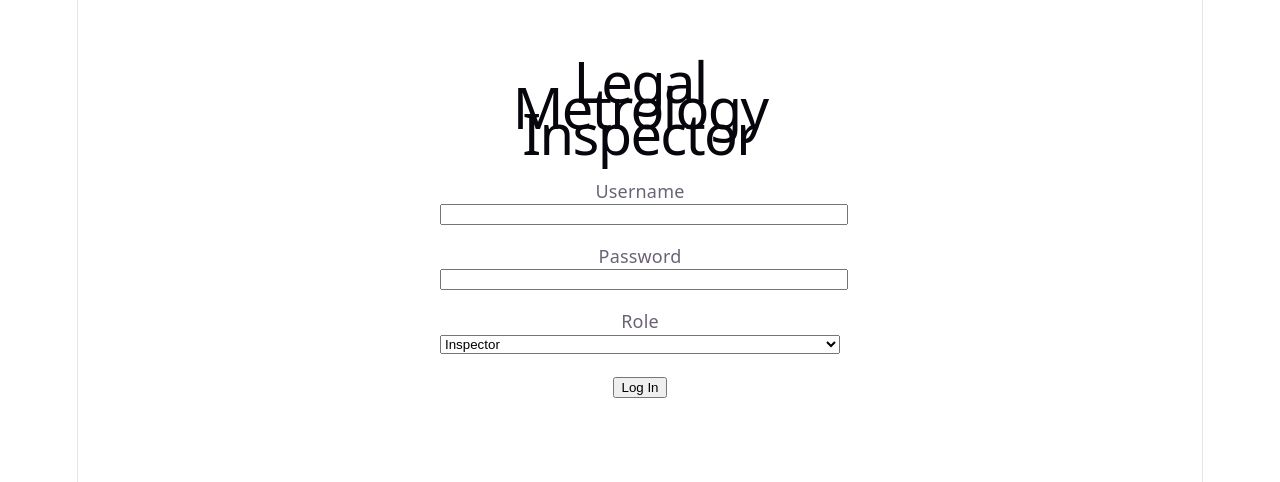
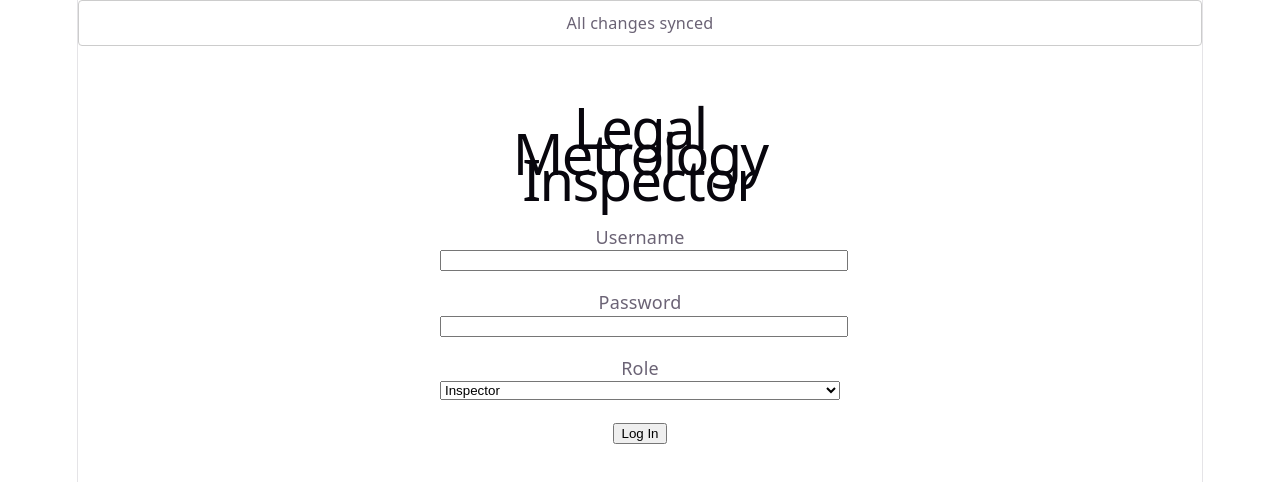
Before and after one commit to RisaMand/inspection-app, a React (Vite) app: page / in a window 1280 px wide. Shown: the top 482 px of the page. Built offline with nearby package versions, Linux system fonts and the light colour scheme.

Commit message:
Add sync status indicator: shows pending-sync count from local session items

```diff
--- a/src/App.jsx
+++ b/src/App.jsx
@@ -1,3 +1,4 @@
+import SyncStatus from './sync/SyncStatus';
 import { BrowserRouter, Routes, Route } from 'react-router-dom';
 import { useAuth } from './auth/useAuth';
 import ProtectedRoute from './auth/ProtectedRoute';
@@ -20,6 +21,7 @@ export default function App() {
 
   return (
     <BrowserRouter>
+      <SyncStatus pendingCount={session?.items?.length ?? 0} />
       <Routes>
         <Route path="/" element={<Login login={login} />} />
 
--- /dev/null
+++ b/src/sync/SyncStatus.jsx
@@ -0,0 +1,17 @@
+export default function SyncStatus({ pendingCount = 0 }) {
+  return (
+    <div
+      style={{
+        padding: '0.5rem 0.75rem',
+        border: '1px solid #ccc',
+        borderRadius: '4px',
+        display: 'inline-block',
+        fontSize: '0.9rem',
+      }}
+    >
+      {pendingCount > 0
+        ? `${pendingCount} pending sync`
+        : 'All changes synced'}
+    </div>
+  );
+}
```
